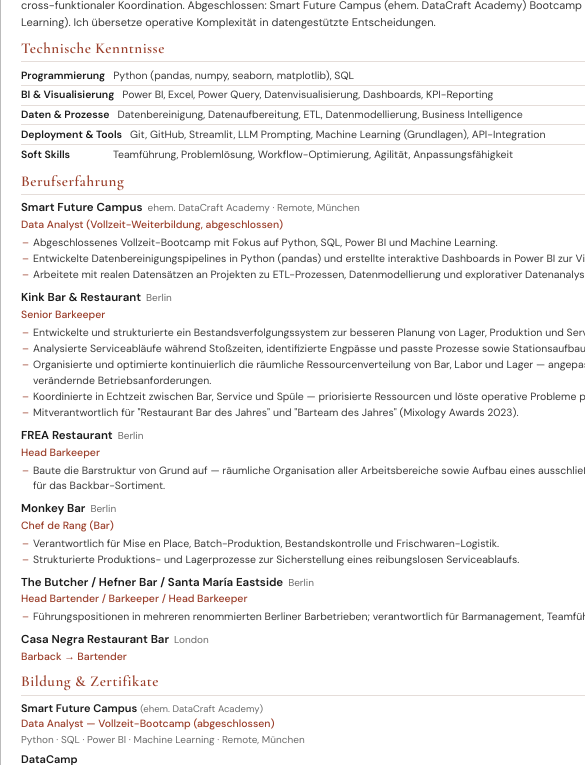
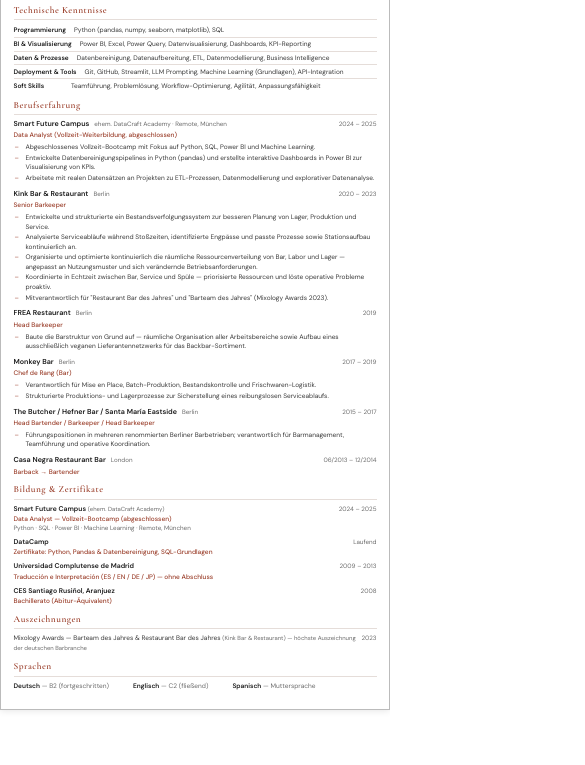
Before and after one commit to B-Pingarron/Bernardo-Pingarron---Dashboard-Lebenslauf, a plain HTML site: page Classic/dist/classic_de.html in a window 390 px wide. Shown: the part 142-907 px from the top of the page, 585 px wide, since content can reach past the window. After the commit the page ends 864 px from the top, so only its background shows below. Drawn offline with nearby package versions, Linux system fonts and the light colour scheme.

Commit message:
build: update classic dist files with scaling fixes
Ultraworked with [Sisyphus](https://github.com/code-yeongyu/oh-my-openagent)

Co-authored-by: Sisyphus <clio-agent@sisyphuslabs.ai>

```diff
--- a/Classic/dist/classic_de.html
+++ b/Classic/dist/classic_de.html
@@ -6,9 +6,14 @@
 <title>Bernardo Pingarron — Lebenslauf</title>
 <link href="https://fonts.googleapis.com/css2?family=Cormorant+Garamond:ital,wght@0,400;0,600;0,700;1,400&family=DM+Sans:opsz,wght@9..40,400;9..40,500;9..40,600&display=swap" rel="stylesheet">
 <style>
+html { font-size: 16px; }
+@media (max-width: 768px) { html { font-size: 13px; } }
+@media (max-width: 480px) { html { font-size: 10px; } }
+@media print { html { font-size: 16px !important; } }
 
 /* ── A4 exact box ── */
 @page { size: A4 portrait; margin: 0; }
+
 
 @media print {
   * { -webkit-print-color-adjust: exact !important; print-color-adjust: exact !important; }
@@ -27,16 +32,31 @@
 
 body {
   font-family: 'DM Sans', sans-serif;
-  font-size: 11px;
+  font-size: 0.6875rem;
   line-height: 1.5;
   color: var(--dark);
   background: #fff;
-  width: 210mm;
-  min-height: 297mm;
-  margin: 20px auto;
-  padding:5px 20px 20px;
+  width: 100%;
+  min-height: 70.1875rem;
+  margin: 0;
+  padding: 0;
+  overflow-x: hidden;
+}
+.mobile-wrapper {
+  width: 100%;
+  overflow-x: auto;
+  display: flex;
+  justify-content: center;
+  -webkit-overflow-scrolling: touch;
+  padding: 1.25rem 0;
+}
+.a4-container {
+  width: 49.625rem;
+  min-height: 70.1875rem;
+  padding: 0.3125rem 1.25rem 1.25rem;
   border: 1px solid #bbb;
-  box-shadow: 0 2px 12px rgba(0,0,0,0.12);
+  box-shadow: 0 0.125rem 0.75rem rgba(0,0,0,0.12);
+  background: #fff;
 }
 
 /* ── Header ── */
@@ -49,7 +69,7 @@
 }
 .name {
   font-family: 'Cormorant Garamond', serif;
-  font-size: 32px;
+  font-size: 2rem;
   font-weight: 700;
   color: var(--black);
   letter-spacing: -0.5px;
@@ -59,7 +79,7 @@
   margin-bottom: 3px;
 }
 .contact-col {
-  font-size: 8.5px;
+  font-size: 0.53125rem;
   color: var(--mid);
   line-height: 1.5;
   grid-column: 2;
@@ -68,7 +88,7 @@
   white-space: nowrap;
 }
 .title-line {
-  font-size: 12px;
+  font-size: 0.75rem;
   font-weight: 500;
   color: var(--accent);
   letter-spacing: -0.2px;
@@ -82,7 +102,7 @@
 .section { margin-bottom: 6px; }
 .section-title {
   font-family: 'Cormorant Garamond', serif;
-  font-size: 15px;
+  font-size: 0.9375rem;
   font-weight: 600;
   color: var(--accent);
   letter-spacing: 0.5px;
@@ -92,33 +112,33 @@
 }
 
 /* ── Profile ── */
-.profile-text { font-size: 11px; color: var(--dark); line-height: 1.55; }
+.profile-text { font-size: 0.6875rem; color: var(--dark); line-height: 1.55; }
 
 /* ── Skills ── */
 .skill-row { display: flex; padding: 1.5px 0; }
 .skill-row + .skill-row { border-top: 0.5px solid var(--rule); }
 .skill-cat {
   font-weight: 600;
-  font-size: 10.5px;
+  font-size: 0.65625rem;
   color: var(--black);
-  min-width: 92px;
+  min-width: 5.75rem;
   flex-shrink: 0;
   padding-right: 8px;
 }
-.skill-val { font-size: 10.5px; color: var(--dark); }
+.skill-val { font-size: 0.65625rem; color: var(--dark); }
 
 /* ── Experience ── */
 .role { margin-bottom: 6px; }
 .role:last-child { margin-bottom: 0; }
 .role-header { display: flex; justify-content: space-between; align-items: baseline; margin-bottom: 0.5px; }
 .role-left { display: flex; align-items: baseline; gap: 5px; }
-.role-company { font-size: 11.5px; font-weight: 600; color: var(--black); }
-.role-sub { font-size: 10px; color: var(--mid); font-weight: 400; }
-.role-date { font-size: 10px; color: var(--mid); white-space: nowrap; }
-.role-title { font-size: 10.5px; font-weight: 500; color: var(--accent); margin-bottom: 2px; }
+.role-company { font-size: 0.71875rem; font-weight: 600; color: var(--black); }
+.role-sub { font-size: 0.625rem; color: var(--mid); font-weight: 400; }
+.role-date { font-size: 0.625rem; color: var(--mid); white-space: nowrap; }
+.role-title { font-size: 0.65625rem; font-weight: 500; color: var(--accent); margin-bottom: 2px; }
 .bullets { list-style: none; padding: 0; margin: 0; }
 .bullets li {
-  font-size: 10.5px;
+  font-size: 0.65625rem;
   color: var(--dark);
   line-height: 1.5;
   padding-left: 12px;
@@ -136,20 +156,20 @@
 .edu-item { margin-bottom: 4px; }
 .edu-item:last-child { margin-bottom: 0; }
 .edu-header { display: flex; justify-content: space-between; align-items: baseline; }
-.edu-inst { font-size: 11px; font-weight: 600; color: var(--black); }
-.edu-sub { font-size: 9.5px; color: var(--mid); font-weight: 400; }
-.edu-date { font-size: 10px; color: var(--mid); white-space: nowrap; }
-.edu-degree { font-size: 10.5px; font-weight: 500; color: var(--accent); }
-.edu-detail { font-size: 10px; color: var(--mid); }
+.edu-inst { font-size: 0.6875rem; font-weight: 600; color: var(--black); }
+.edu-sub { font-size: 0.59375rem; color: var(--mid); font-weight: 400; }
+.edu-date { font-size: 0.625rem; color: var(--mid); white-space: nowrap; }
+.edu-degree { font-size: 0.65625rem; font-weight: 500; color: var(--accent); }
+.edu-detail { font-size: 0.625rem; color: var(--mid); }
 
 /* ── Awards ── */
 .award-row { display: flex; justify-content: space-between; align-items: baseline; }
-.award-name { font-size: 10.5px; color: var(--dark); }
-.award-sub { font-size: 9.5px; color: var(--mid); font-weight: 400; }
-.award-date { font-size: 10px; color: var(--mid); white-space: nowrap; }
+.award-name { font-size: 0.65625rem; color: var(--dark); }
+.award-sub { font-size: 0.59375rem; color: var(--mid); font-weight: 400; }
+.award-date { font-size: 0.625rem; color: var(--mid); white-space: nowrap; }
 
 /* ── Languages ── */
-.lang-row { font-size: 10.5px; color: var(--dark); display: flex; gap: 24px; flex-wrap: wrap; }
+.lang-row { font-size: 0.65625rem; color: var(--dark); display: flex; gap: 24px; flex-wrap: wrap; }
 .lang-entry { white-space: nowrap; }
 .lang-name { font-weight: 600; color: var(--black); }
 .lang-level { color: var(--mid); font-weight: 400; }
@@ -157,6 +177,9 @@
 </style>
 </head>
 <body>
+
+<div class="mobile-wrapper">
+<div class="a4-container">
 
 <!-- HEADER -->
 <div class="header">
@@ -359,5 +382,7 @@
   </div>
 </div>
 
+</div>
+</div>
 </body>
 </html>
```
Also changed, not shown: Classic/dist/classic_en.html (+53 -28 lines), Classic/dist/classic_es.html (+53 -28 lines).
